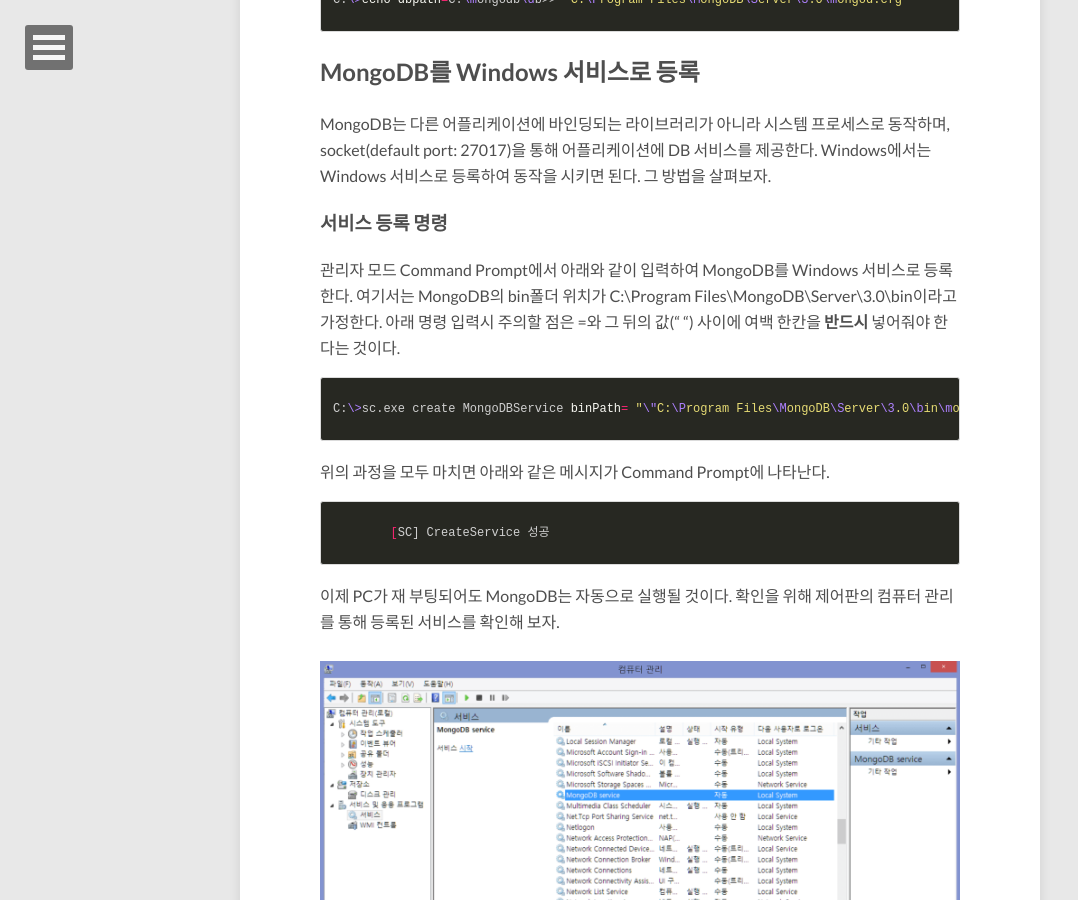
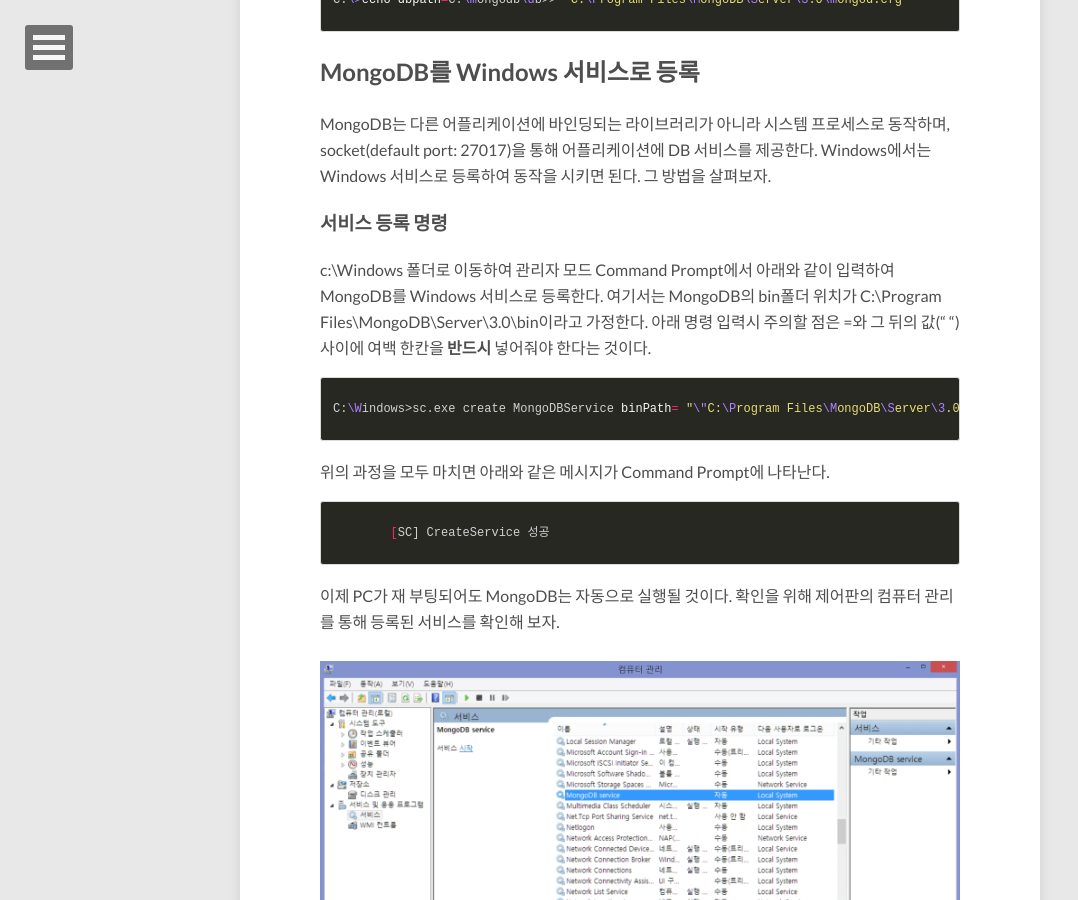
Before and after one commit to dakoo/dakoo.github.io, a Jekyll site: the page built from _posts/2015-07-09-windows-mongodb.md, in a window 1280 px wide and 900 px high, scrolled down 1621 px. Shown: the whole window, without its empty margins (0-1078 px from the left). Built offline with Jekyll 4.4.1, drawn with Linux system fonts in a browser that asks for light colours; nearby versions of some CDN libraries; comment, search, counter and statistics services are not loaded.

Commit message:
Update 2015-07-09-windows-mongodb.md

```diff
--- a/_posts/2015-07-09-windows-mongodb.md
+++ b/_posts/2015-07-09-windows-mongodb.md
@@ -54,11 +54,11 @@
 
 ### 서비스 등록 명령
 
-관리자 모드 Command Prompt에서 아래와 같이 입력하여 MongoDB를 Windows 서비스로 등록한다. 여기서는 MongoDB의 bin폴더 위치가 C:\Program Files\MongoDB\Server\3.0\bin이라고 가정한다.
+c:\Windows 폴더로 이동하여 관리자 모드 Command Prompt에서 아래와 같이 입력하여 MongoDB를 Windows 서비스로 등록한다. 여기서는 MongoDB의 bin폴더 위치가 C:\Program Files\MongoDB\Server\3.0\bin이라고 가정한다.
 아래 명령 입력시 주의할 점은 =와 그 뒤의 값(" ") 사이에 여백 한칸을 **반드시** 넣어줘야 한다는 것이다.
 
 {% highlight bash %}
-C:\>sc.exe create MongoDBService binPath= "\"C:\Program Files\MongoDB\Server\3.0\bin\mongod.exe\" --service --config=\"C:\Program Files\MongoDB\Server\3.0\mongod.cfg\"" DisplayName= "MongoDB service" start= "auto"
+C:\Windows>sc.exe create MongoDBService binPath= "\"C:\Program Files\MongoDB\Server\3.0\bin\mongod.exe\" --service --config=\"C:\Program Files\MongoDB\Server\3.0\mongod.cfg\"" DisplayName= "MongoDB service" start= "auto"
 {% endhighlight %}
 
 위의 과정을 모두 마치면 아래와 같은 메시지가 Command Prompt에 나타난다.
```
